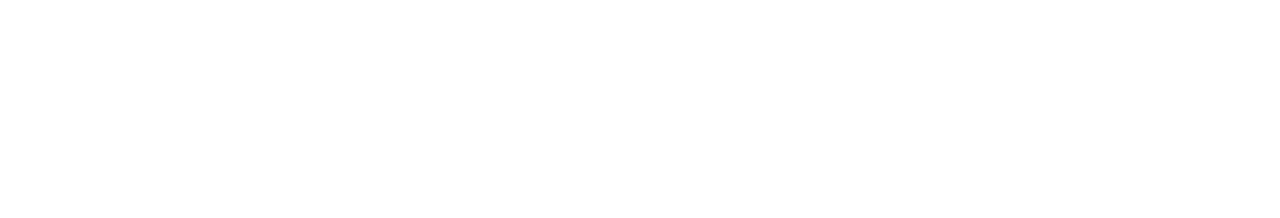
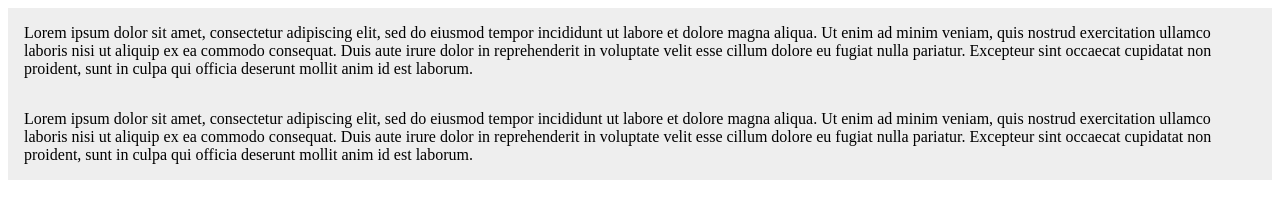
Before and after one commit to chezze911/big_0_notation, a plain HTML site: page index.html in a window 1280 px wide. Drawn offline with Linux system fonts and the light colour scheme.

Commit message:
Added wrapper class

```diff
--- a/index.html
+++ b/index.html
@@ -3,11 +3,29 @@
 <head>
 	<title>CSS Grids</title>
 	<style>
+	.wrapper{
+		display:grid;
+
+	}
+
+	.wrapper > div{
+		background:#eee;
+		padding:1em;
+	}
+	.wrapper > div: nth-child(odd){
+		background:#ddd;
+	}
 
 
 	</style>
 </head>
 <body>
-
+ <div class="wrapper">
+ 	<div>
+ 		Lorem ipsum dolor sit amet, consectetur adipiscing elit, sed do eiusmod tempor incididunt ut labore et dolore magna aliqua. Ut enim ad minim veniam, quis nostrud exercitation ullamco laboris nisi ut aliquip ex ea commodo consequat. Duis aute irure dolor in reprehenderit in voluptate velit esse cillum dolore eu fugiat nulla pariatur. Excepteur sint occaecat cupidatat non proident, sunt in culpa qui officia deserunt mollit anim id est laborum.
+ 	</div>
+ 	<div>
+ 		Lorem ipsum dolor sit amet, consectetur adipiscing elit, sed do eiusmod tempor incididunt ut labore et dolore magna aliqua. Ut enim ad minim veniam, quis nostrud exercitation ullamco laboris nisi ut aliquip ex ea commodo consequat. Duis aute irure dolor in reprehenderit in voluptate velit esse cillum dolore eu fugiat nulla pariatur. Excepteur sint occaecat cupidatat non proident, sunt in culpa qui officia deserunt mollit anim id est laborum.
+ 	</div>
 </body>
 </html>
```
